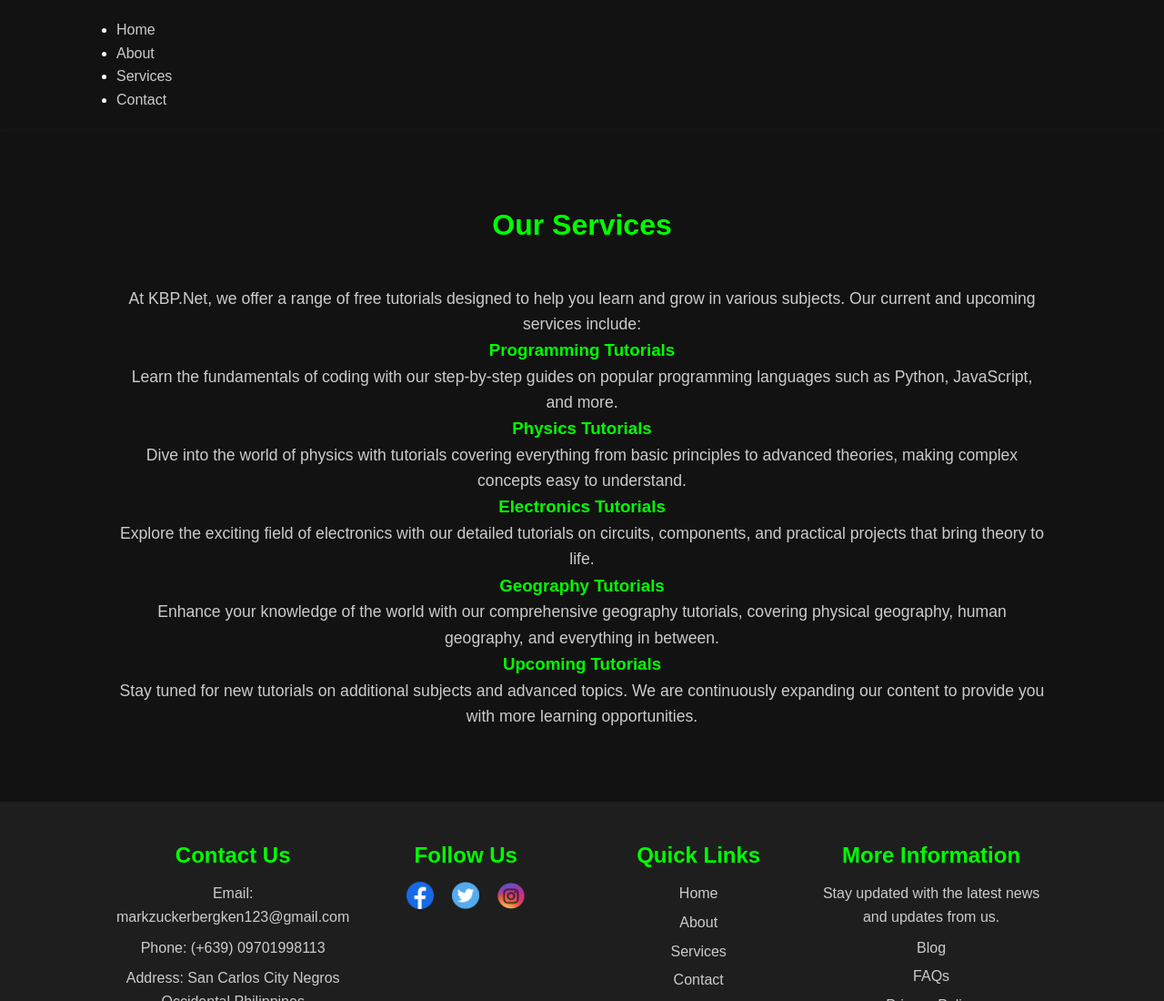
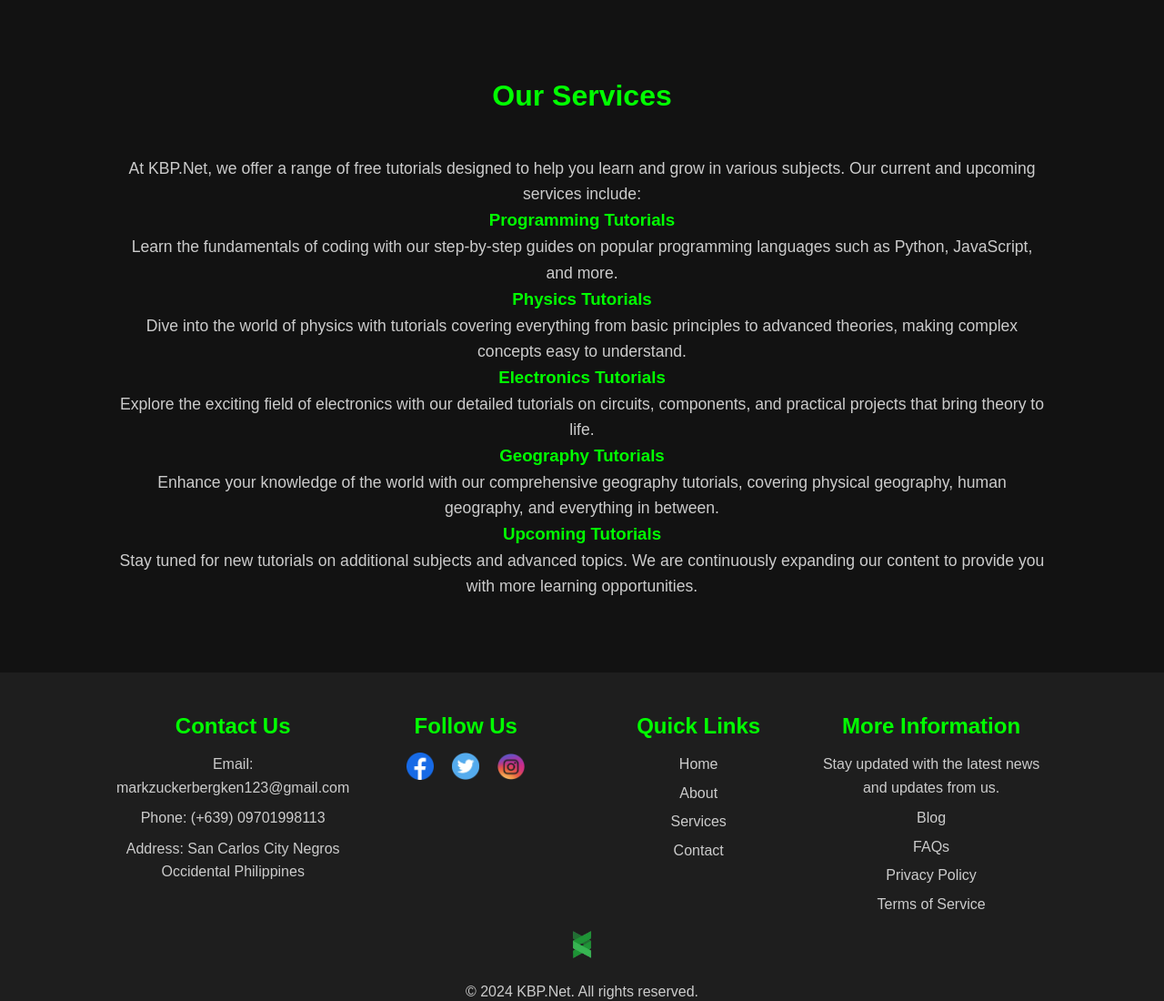
Before and after one commit to piguezkenneth/kbp-net, a plain HTML site: page services.html in a window 1280 px wide. Shown: the top 1100 px of the page at 91% size. Drawn offline with Linux system fonts and the light colour scheme.

Commit message:
services.html

```diff
--- a/services.html
+++ b/services.html
@@ -8,24 +8,7 @@
     <link rel="icon" href="KBP1AA.png">
 </head>
 <body>
-    <header>
-        <div class="container">
-            <!-- <img src="KBP1AA.png" alt="KBP.Net Logo">
-            <h1>KBP.Net</h1>
-            <div class="theme-toggle">
-                <input type="checkbox" id="theme-toggle">
-                <label for="theme-toggle" class="toggle-label"></label>
-            </div> -->
-            <nav>
-                <ul>
-                    <li><a href="index.html">Home</a></li>
-                    <li><a href="about.html">About</a></li>
-                    <li><a href="services.html">Services</a></li>
-                    <li><a href="contact.html">Contact</a></li>
-                </ul>
-            </nav>
-        </div>
-    </header>
+
 
     <section id="services">
         <div class="container">
```
